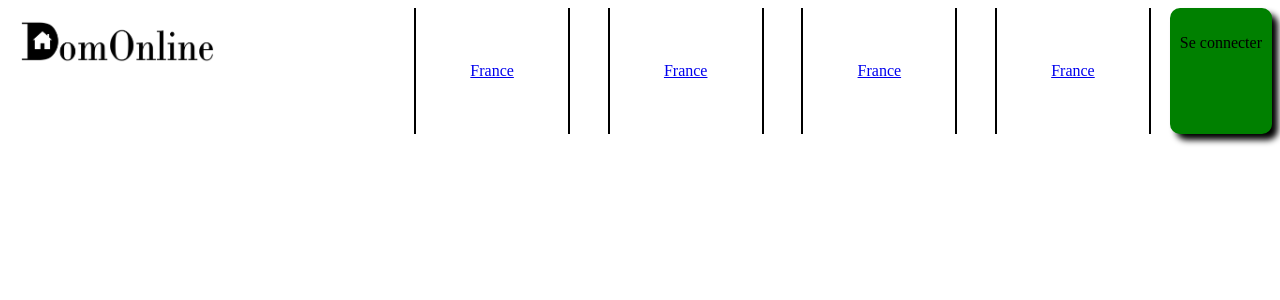
After one commit to raqueldefaria/site_web, a PHP site: page /html/header.html in a window 1280 px wide. The commit adds this page. Shown: the top 300 px of the page. Run offline with PHP 8.4, Linux system fonts and the light colour scheme.

Commit message:
Adding the header

```diff
--- a/css/footer.css
+++ b/css/footer.css
@@ -1,8 +1,8 @@
 /*------------Footer in general ------------*/
 #Conteneur{
 	display: flex;
-    justify-content: nowrap;
-    border-top: 1px solid black;
+  justify-content: nowrap;
+  border-top: 1px solid black;
 }
 
 #txtFooter{
--- /dev/null
+++ b/css/header.css
@@ -0,0 +1,38 @@
+#header{
+  display: flex;
+  justify-content: space-around;
+}
+
+.logo{
+  flex: 1;
+}
+
+.menu{
+  display: flex;
+  justify-content: space-around;
+  text-align: center;
+  flex: 2;
+}
+
+.seConnecter{
+  background-color: green;
+  text-align: center;
+  padding: 10px;
+  border-radius: 10px;
+  box-shadow: 6px 6px 6px black;
+}
+
+.seConnecter:hover{
+  background-color: red;
+}
+
+#logoCompany{
+  width: 50%;
+  padding: 12px;
+}
+
+.txtHeader {
+  border-left: 2px solid black;
+  border-right: 2px solid black;
+  padding: 7%;
+}
--- a/html/footer.html
+++ b/html/footer.html
@@ -4,6 +4,8 @@
         <meta charset="utf-8" />
         <link rel="stylesheet" href="../css/footer.css" />
     </head>
+    <body>
+
       <footer>
 
           <div id="Conteneur">
@@ -31,4 +33,5 @@
           </div>
 
       </footer>
+    </body>
 </html>
--- /dev/null
+++ b/html/header.html
@@ -0,0 +1,31 @@
+<!DOCTYPE html>
+<html>
+    <head>
+        <meta charset="utf-8" />
+        <link rel="stylesheet" href="../css/header.css" />
+    </head>
+    <body>
+
+      <header>
+          <div id="header">
+
+              <div class="logo">
+                  <img src="../images/logodomonline.png" alt="Logo du site" id="logoCompany">
+              </div>
+
+              <div class="menu">
+                <a href="https://www.facebook.com" class="txtHeader"> France </a>
+                <a href="https://www.facebook.com" class="txtHeader"> France </a>
+                <a href="https://www.facebook.com" class="txtHeader"> France </a>
+                <a href="https://www.facebook.com" class="txtHeader"> France </a>
+              </div>
+
+              <div class="seConnecter">
+                  <p id="boutonSeConnecter"> Se connecter </p>
+              </div>
+
+          </div>
+
+      </header>
+    </body>
+</html>
```
Lines whose indentation alone changed are shown as unchanged.
